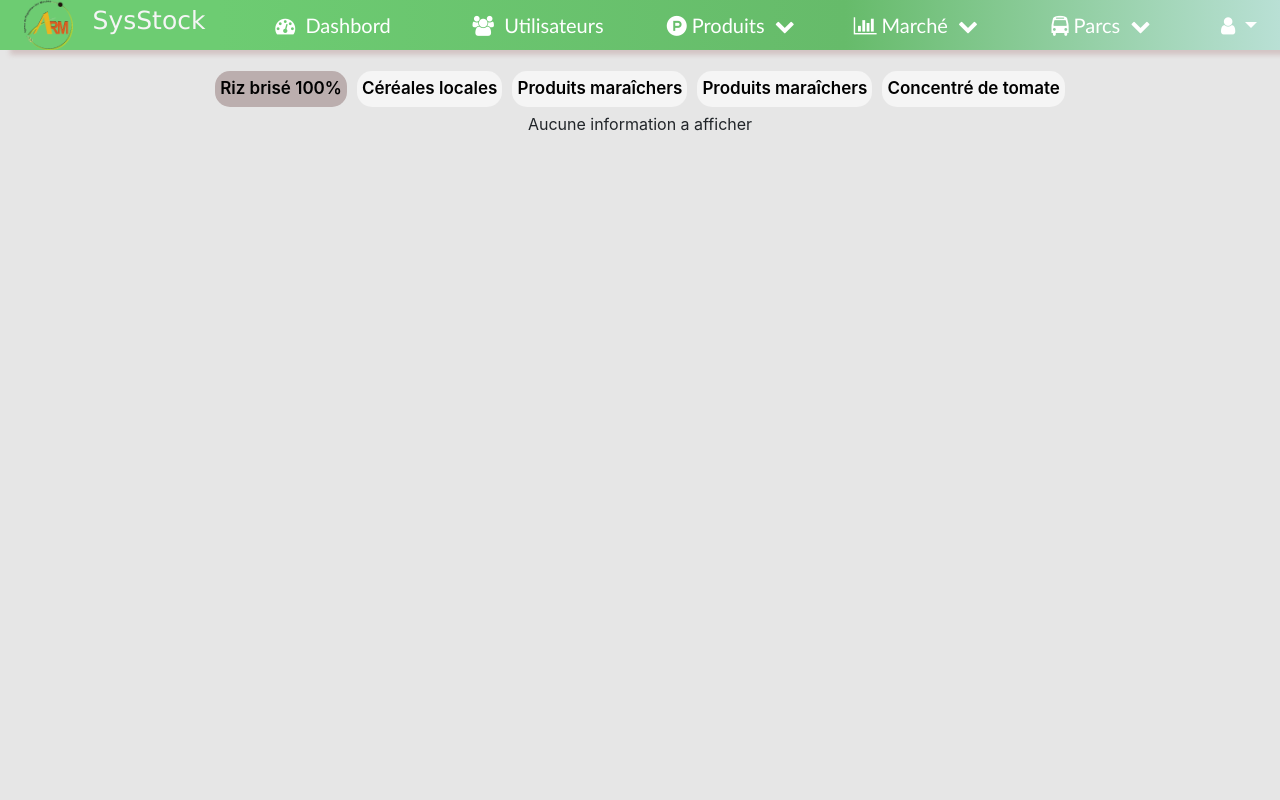
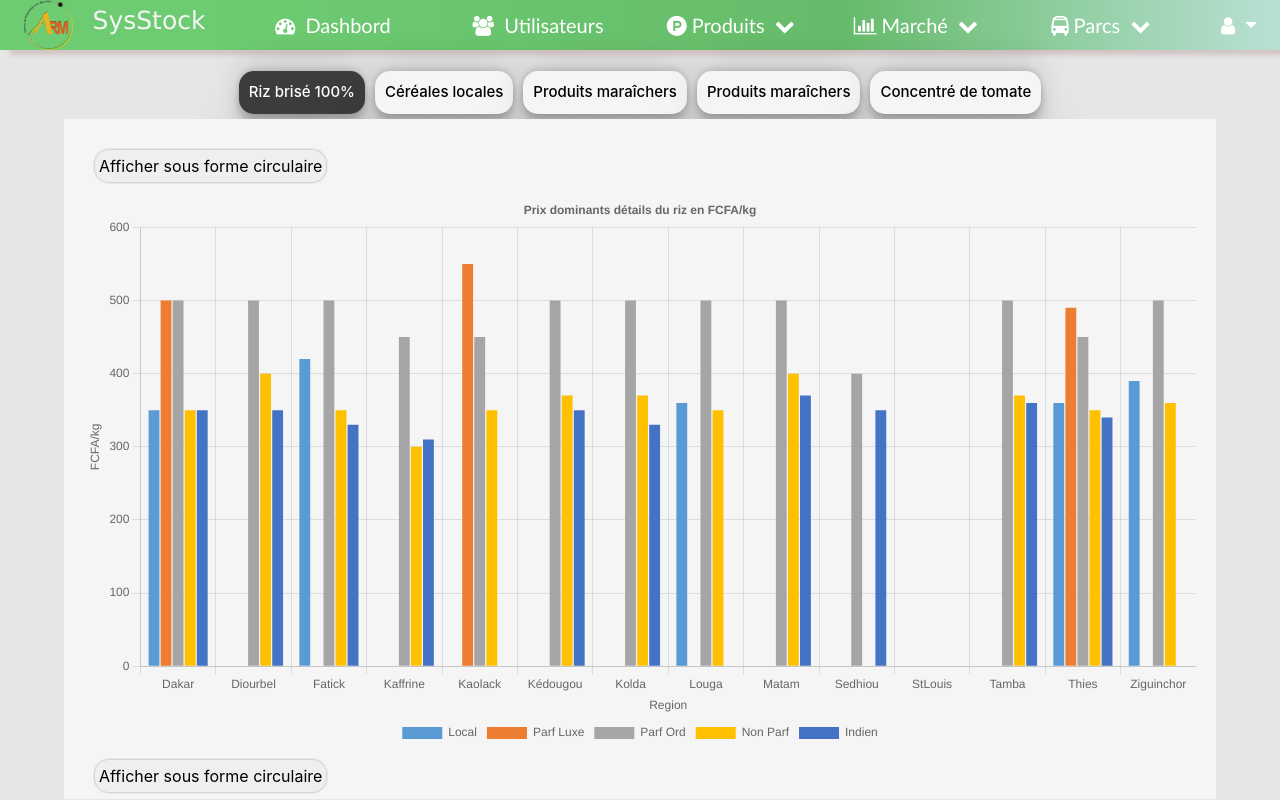
Before and after one commit to Oumardev/sysstock-arm2.frontend, a React (Create React App) app: page /dashbord in a window 1280 px wide. Built offline with nearby package versions, Linux system fonts and the light colour scheme; sample sign-in values are in the browser's storage.

Commit message:
dashbord style

```diff
--- a/src/Container/Dashbord/Dashbord.jsx
+++ b/src/Container/Dashbord/Dashbord.jsx
@@ -13,7 +13,7 @@
   const { isFetching, isSuccess, isError, errorMessage } = useSelector(userSelector);
   const dispatch = useDispatch();
   const navigate = useNavigate()
-  const [showMenu, setShowMenu] = useState(true)
+  const [showMenu, setShowMenu] = useState('riz_brise')
 
    useEffect(() => {
 
--- a/src/Container/Dashbord/styles.css
+++ b/src/Container/Dashbord/styles.css
@@ -78,7 +78,9 @@
 }
 
 .circ-btn{
+    border: 0px;
     border-radius: 15px;
+    box-shadow: rgba(0, 0, 0, 0.05) 0px 0px 0px 1px, rgb(209, 213, 219) 0px 0px 0px 1px inset;
     margin: 10px;
     padding: 5px;
 }
@@ -86,14 +88,16 @@
 .menu-mini button{
     border: 0px;
     margin: 5px;
-    padding: 5px;
+    padding: 10px;
     border-radius: 15px;
     color: black;
     background-color: whitesmoke;
-    font-size: 17px;
-    font-weight: 600;
+    box-shadow: rgba(0, 0, 0, 0.25) 0px 54px 55px, rgba(0, 0, 0, 0.12) 0px -12px 30px, rgba(0, 0, 0, 0.12) 0px 4px 6px, rgba(0, 0, 0, 0.17) 0px 12px 13px, rgba(0, 0, 0, 0.09) 0px -3px 5px;
+    font-size: 15px;
+    font-weight: 500;
 }
 
 .menu-mini .active{
-    background-color: #bbaeae;
+    background-color: #3d3b3b;
+    color: white;
 }
```
